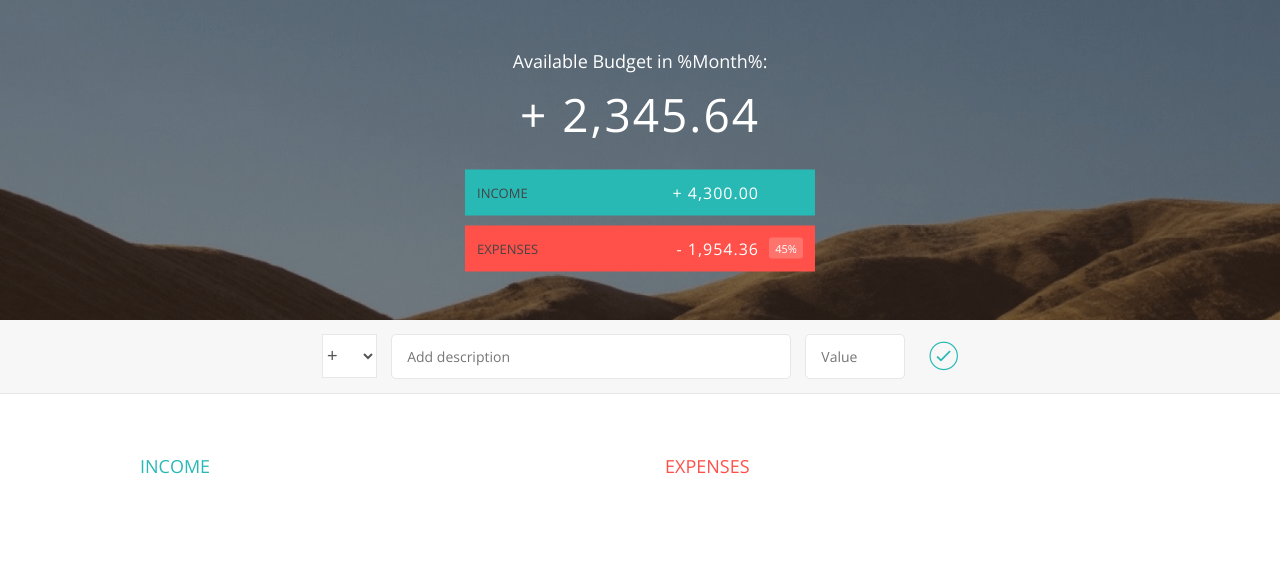
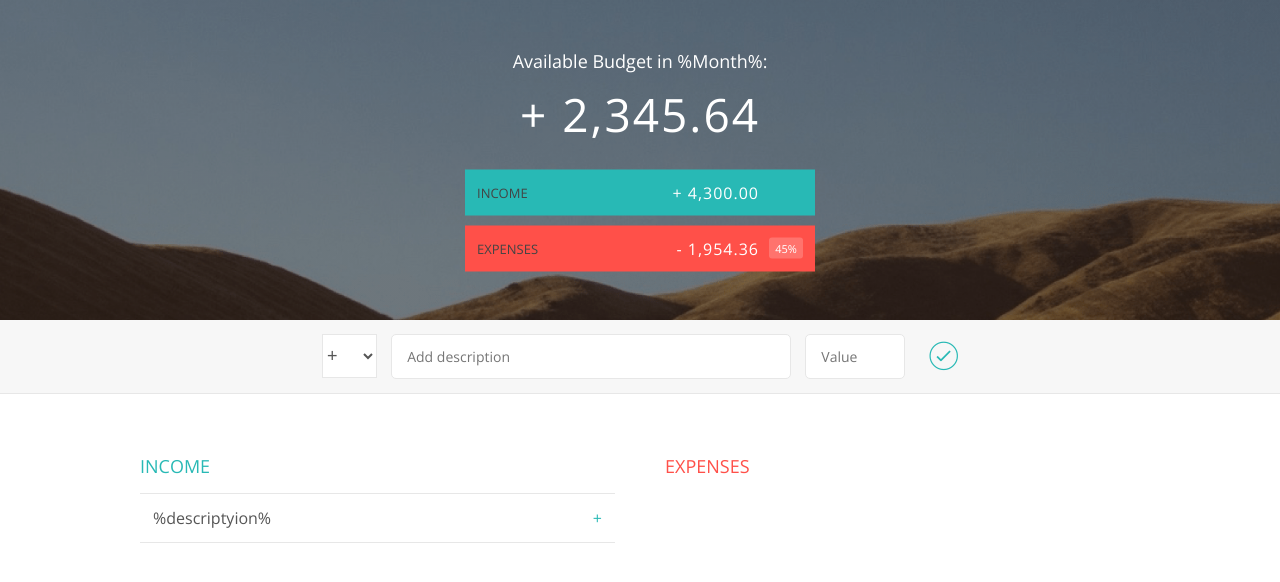
Before and after one commit to RichardHiHi/theBugetApp, a plain HTML site: page index.html in a window 1280 px wide. Both pictures are taken after a click on the button 943 px from the left and 357 px from the top of the page. Drawn offline with nearby package versions, Linux system fonts and the light colour scheme.

Commit message:
add new item to UI

```diff
--- a/app.js
+++ b/app.js
@@ -47,6 +47,7 @@ var data = {
         }
         //push item to data
         data.allItem[type].push(newItem);
+
         return newItem;
 
       },
@@ -61,19 +62,39 @@ var UIcontroller = (function(){
         type       : '.add__type',
         description: '.add__description',
         value      : '.add__value',
-        btn        : '.add__btn'
+        btn        : '.add__btn',
+        list       :{
+                     inc : '.income__list',
+                     exp : '.expenses__list'
+        }
     };
     return{
         // get input data
         getInput : function(){
             return{
-                Type        : document.querySelector(DOMString.type).value,
+                type        : document.querySelector(DOMString.type).value,
                 description : document.querySelector(DOMString.description).value,
-                Value       : document.querySelector(DOMString.value).value
+                value       : document.querySelector(DOMString.value).value
             };
         },
         getDOMString : function(){
             return DOMString;
+        },
+        addItemUI : function(obj ,type ){
+            var html , newHtml;
+            //create html and new html
+            if(type === 'inc'){
+                html = '<div class="item clearfix" id="income-%id%"><div class="item__description">%descriptyion%</div><div class="right clearfix"><div class="item__value">+ %value%</div><div class="item__delete"><button class="item__delete--btn"><i class="ion-ios-close-outline"></i></button></div></div></div>'
+
+            }else if( type === 'exp'){
+                html = '<div class="item clearfix" id="expense-%id%"><div class="item__description">%description%</div><div class="right clearfix"><div class="item__value">- %value%</div><div class="item__percentage">21%</div><div class="item__delete"><button class="item__delete--btn"><i class="ion-ios-close-outline"></i></button></div></div></div>'
+            }
+            // replace id val des to html to newhtml
+            newHtml = html.replace('%id%', obj.id);
+            newHtml = newHtml.replace('%description%',obj.description );
+            newHtml = newHtml.replace('%value%',obj.value);
+            //insert the html into the DOM
+            document.querySelector('.income__list').insertAdjacentHTML('beforeend', newHtml);
         }
     };
 })();
@@ -97,13 +118,13 @@ var controller = (function(budgetCtrl,UICtrl){
 
     var ctrlAddItem = function(){
          // get the input data
-        var input = UICtrl.getInput();
-        console.log(input);
+        var dataInput = UICtrl.getInput();
+        console.log(dataInput);
         // add the item to the budget controller
-        var dataInput = UICtrl.getInput();
-        budgetCtrl.addItem(dataInput.Type , dataInput.description , dataInput.value);
+        var obj = budgetCtrl.addItem(dataInput.type , dataInput.description , dataInput.value);
         // add the item to the UI
-
+        console.log(obj)
+        UICtrl.addItemUI(obj,dataInput.type);
         // calcular the budget
 
         // display the budget on the UI
```
Also changed, not shown: index.html (+3 -44 lines).
